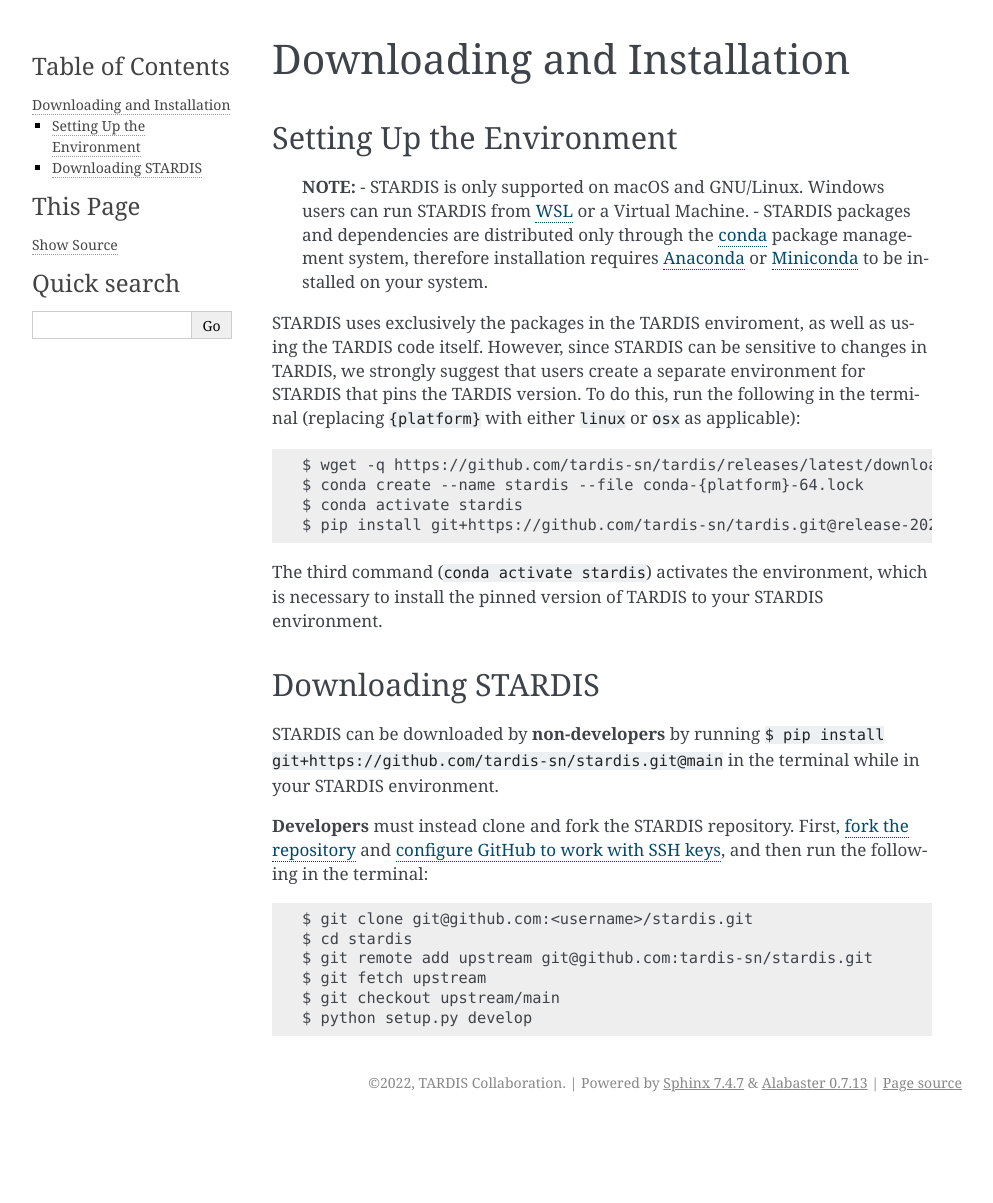
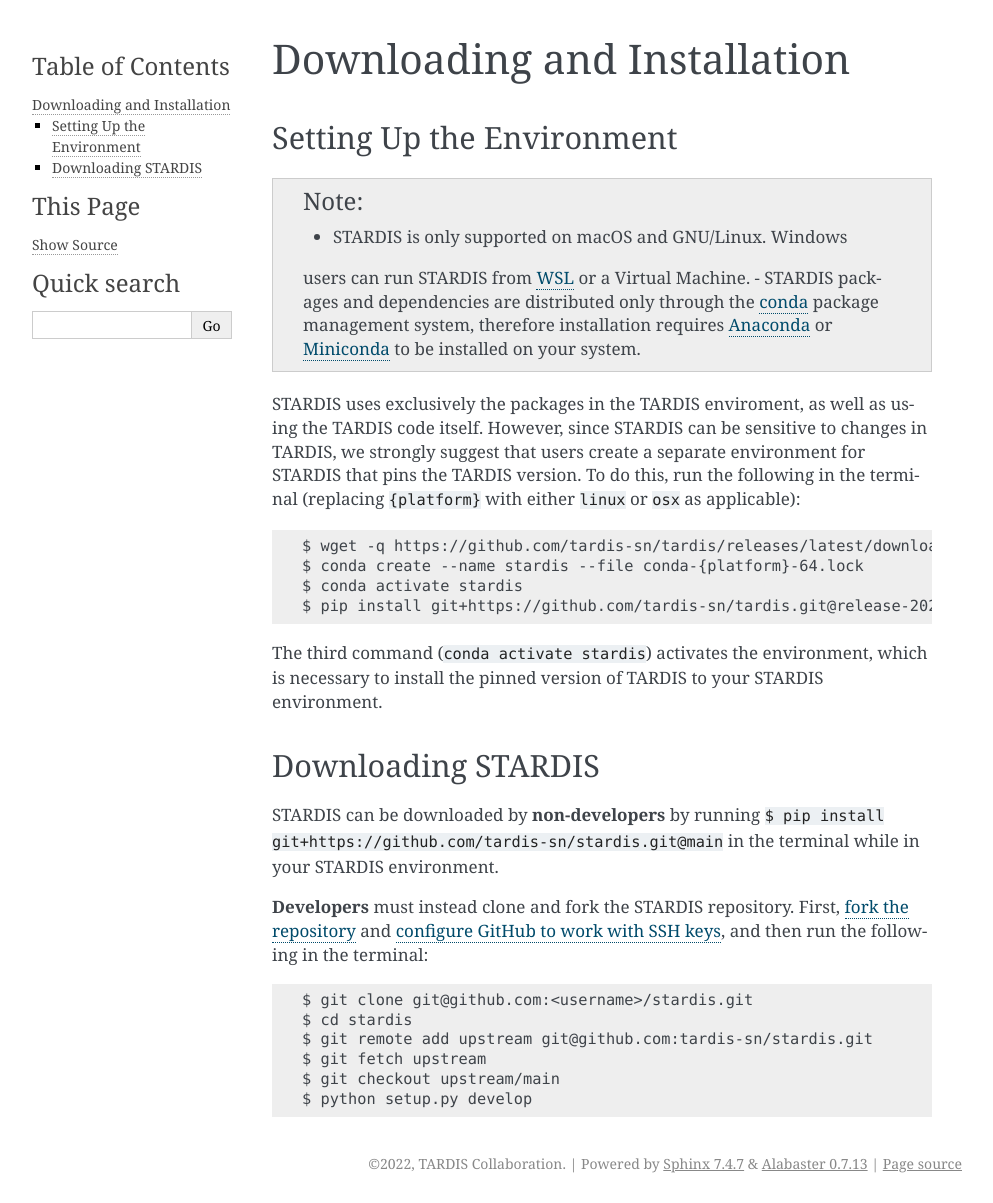
Before and after one commit to tardis-sn/stardis, a Sphinx documentation site: the page built from docs/installation.rst, in a window 1280 px wide. Shown: the whole page, without its empty margins (148-1141 px from the left). Built offline with Sphinx 7.4.7, drawn with Linux system fonts in a browser that asks for light colours; the version number could not be read and is left out; before the commit the page ends 1122 px from its top, so only the background shows below that; some of the changed lines change nothing that is shown.

Commit message:
Improve use of rst markup

```diff
--- a/docs/installation.rst
+++ b/docs/installation.rst
@@ -8,7 +8,8 @@
 Setting Up the Environment
 --------------------------
 
-   **NOTE:** - STARDIS is only supported on macOS and GNU/Linux. Windows
+.. note::
+   - STARDIS is only supported on macOS and GNU/Linux. Windows
    users can run STARDIS from
    `WSL <https://docs.microsoft.com/en-us/windows/wsl/>`__ or a Virtual
    Machine. - STARDIS packages and dependencies are distributed only
```
